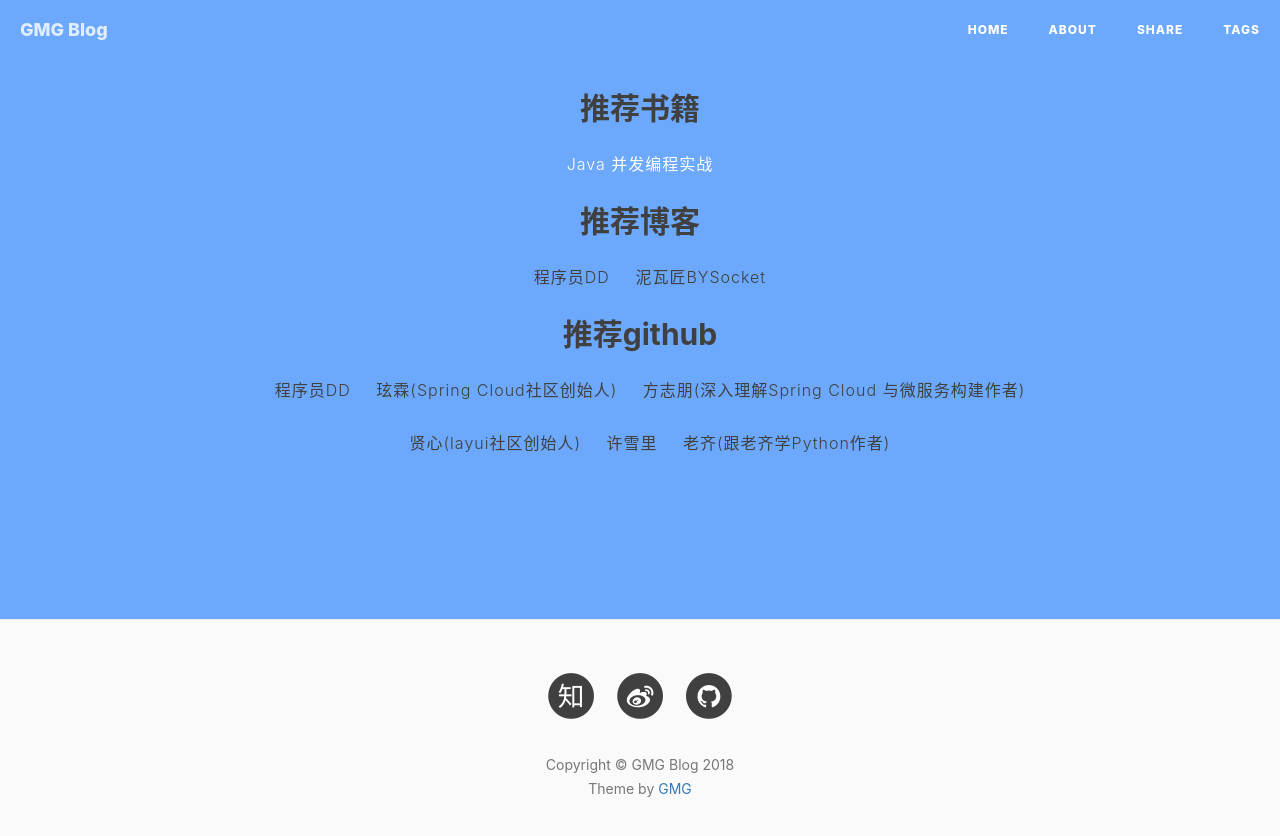
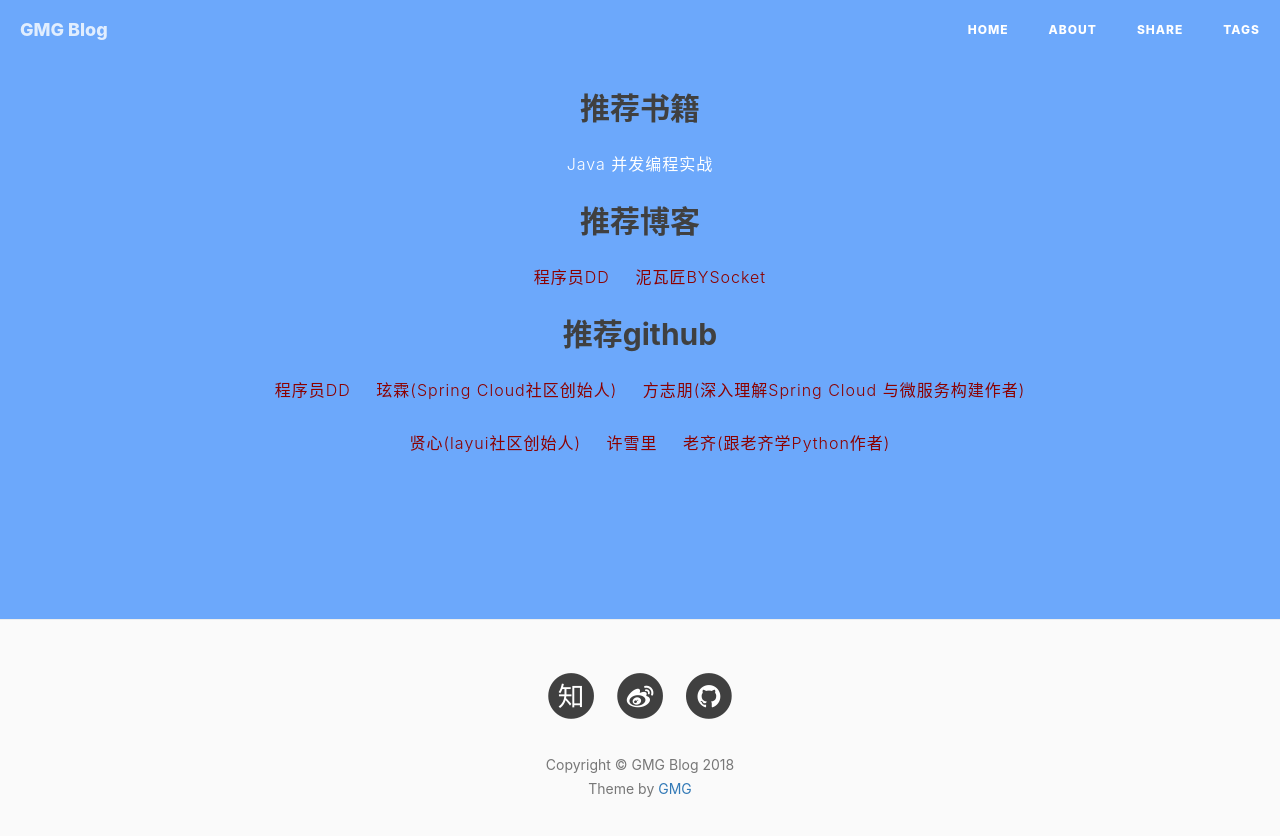
Before and after one commit to gmg0829/gmg0829.github.io, a Jekyll site: the page built from portfolio/index.html, in a window 1280 px wide. Shown: the top 836 px of the page. Built offline with Jekyll 4.4.1, drawn with Linux system fonts in a browser that asks for light colours; nearby versions of some CDN libraries; comment, search, counter and statistics services are not loaded.

Commit message:
修改颜色

```diff
--- a/portfolio/index.html
+++ b/portfolio/index.html
@@ -13,7 +13,7 @@ layout: default
 		<link rel="stylesheet" type="text/css" href="css/timeline.css" />
 		<script src="js/modernizr.custom.js"></script>
 		<style>
-		  header p a{margin-left: 20px;}
+		  header p a{margin-left: 20px;color: darkred;}
 		</style>
 	</head>
 	<body>
@@ -21,11 +21,13 @@ layout: default
 			<header>
 				<h2>推荐书籍</h2>
 				<p>Java 并发编程实战</p>
+
 				<h2>推荐博客</h2>
 				<p>
 					<a href="http://blog.didispace.com/">程序员DD</a>
 					<a href="https://www.bysocket.com/">泥瓦匠BYSocket</a>
 				</p>
+
 				<h2>推荐github</h2>
 				<p>
 					<a href="https://github.com/dyc87112/">程序员DD</a>
```
